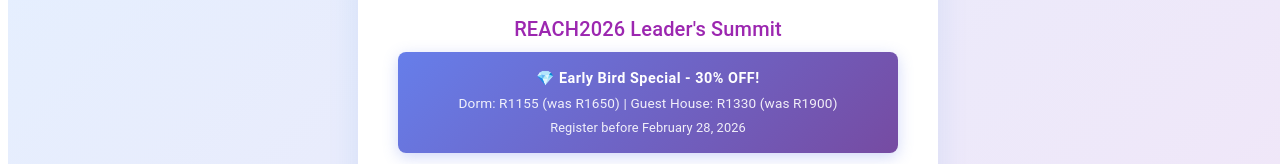
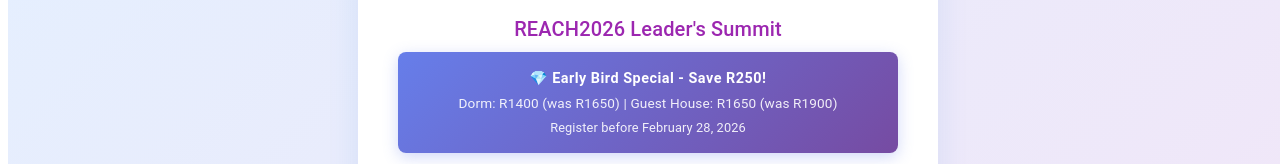
Before and after one commit to Mosiuoa93/reach2025, a React (Create React App) app in the folder frontend/: page /register/individual in a window 1280 px wide. Shown: the part 309-473 px from the top of the page. Built offline with nearby package versions, Linux system fonts and the light colour scheme.

Commit message:
Update IndividualRegistration: Correct pricing - Dorm R1400 (EB), R1650 (regular), Guest House R1650 (EB), R1900 (regular), Student R1155

```diff
--- a/frontend/src/pages/IndividualRegistration.js
+++ b/frontend/src/pages/IndividualRegistration.js
@@ -39,43 +39,29 @@ export default function IndividualRegistration() {
 
   const getPricing = () => {
     const isEarlyBird = isEarlyBirdPeriod();
-    const basePrice = {
-      dorm: 1650,
-      guesthouse: 1900,
-    };
-
-    // Apply 30% early bird discount
-    const discountedPrice = isEarlyBird ? {
-      dorm: Math.round(basePrice.dorm * 0.7),
-      guesthouse: Math.round(basePrice.guesthouse * 0.7),
-    } : basePrice;
 
     return {
-      dorm: discountedPrice.dorm,
-      guesthouse: discountedPrice.guesthouse,
-      baseDorm: basePrice.dorm,
-      baseGuesthouse: basePrice.guesthouse,
+      dorm: isEarlyBird ? 1400 : 1650,        // R1650 - R250 early bird = R1400
+      guesthouse: isEarlyBird ? 1650 : 1900,  // R1900 - R250 early bird = R1650
+      student: 1155,                           // Student price (already discounted)
+      baseDorm: 1650,
+      baseGuesthouse: 1900,
       isEarlyBird,
-      discount: isEarlyBird ? 30 : 0
+      earlyBirdDiscount: 250
     };
   };
 
   const pricing = getPricing();
 
   const calculateTotal = () => {
-    let total = 0;
-    if (form.accommodation === 'dorm') {
-      total = pricing.dorm;
+    if (form.isStudent && form.accommodation === 'dorm') {
+      return pricing.student;  // R1155 for students
+    } else if (form.accommodation === 'dorm') {
+      return pricing.dorm;
     } else if (form.accommodation === 'guesthouse') {
-      total = pricing.guesthouse;
+      return pricing.guesthouse;
     }
-
-    // Apply student discount (30% off)
-    if (form.isStudent && form.accommodation === 'dorm') {
-      total = Math.round(total * 0.7);
-    }
-
-    return total;
+    return 0;
   };
 
   const handleChange = (e) => {
@@ -197,7 +183,7 @@ export default function IndividualRegistration() {
             }}
           >
             <Typography sx={{ color: 'white', fontWeight: 'bold', fontSize: '0.9rem', letterSpacing: '0.5px' }}>
-              💎 Early Bird Special - 30% OFF!
+              💎 Early Bird Special - Save R250!
             </Typography>
             <Typography sx={{ color: 'rgba(255,255,255,0.9)', fontSize: '0.85rem', mt: 0.5 }}>
               Dorm: R{pricing.dorm} (was R{pricing.baseDorm}) | Guest House: R{pricing.guesthouse} (was R{pricing.baseGuesthouse})
@@ -324,8 +310,8 @@ export default function IndividualRegistration() {
                 <CardContent sx={{ py: 1.5 }}>
                   <Typography color="primary" style={{ marginBottom: 8 }}>
                     Dormitory: <b>R{calculateTotal()}</b>
-                    {pricing.isEarlyBird && <span style={{ color: '#9c27b0', fontSize: '0.85rem', marginLeft: 8 }}>(30% off: R{pricing.baseDorm})</span>}
-                    {form.isStudent && <span style={{ color: '#ff6f00', fontSize: '0.85rem', marginLeft: 8 }}>+ 30% student discount applied</span>}
+                    {pricing.isEarlyBird && <span style={{ color: '#9c27b0', fontSize: '0.85rem', marginLeft: 8 }}>(Save R{pricing.earlyBirdDiscount}: was R{pricing.baseDorm})</span>}
+                    {form.isStudent && <span style={{ color: '#ff6f00', fontSize: '0.85rem', marginLeft: 8 }}>Student Price</span>}
                   </Typography>
                 </CardContent>
               </Card>
@@ -343,7 +329,10 @@ export default function IndividualRegistration() {
                 <CardContent sx={{ py: 1.5 }}>
                   <Typography color="primary" style={{ marginBottom: 8 }}>
                     Guest House: <b>R{pricing.guesthouse}</b>
-                    {pricing.isEarlyBird && <span style={{ color: '#9c27b0', fontSize: '0.85rem', marginLeft: 8 }}>(30% off: R{pricing.baseGuesthouse})</span>}
+                    {pricing.isEarlyBird && <span style={{ color: '#9c27b0', fontSize: '0.85rem', marginLeft: 8 }}>(Save R{pricing.earlyBirdDiscount}: was R{pricing.baseGuesthouse})</span>}
+                  </Typography>
+                  <Typography variant="body2" color="warning.main" sx={{ mt: 1, fontSize: '0.8rem' }}>
+                    ⚠️ Limited to 120 spaces - availability checked during registration
                   </Typography>
                 </CardContent>
               </Card>
```
